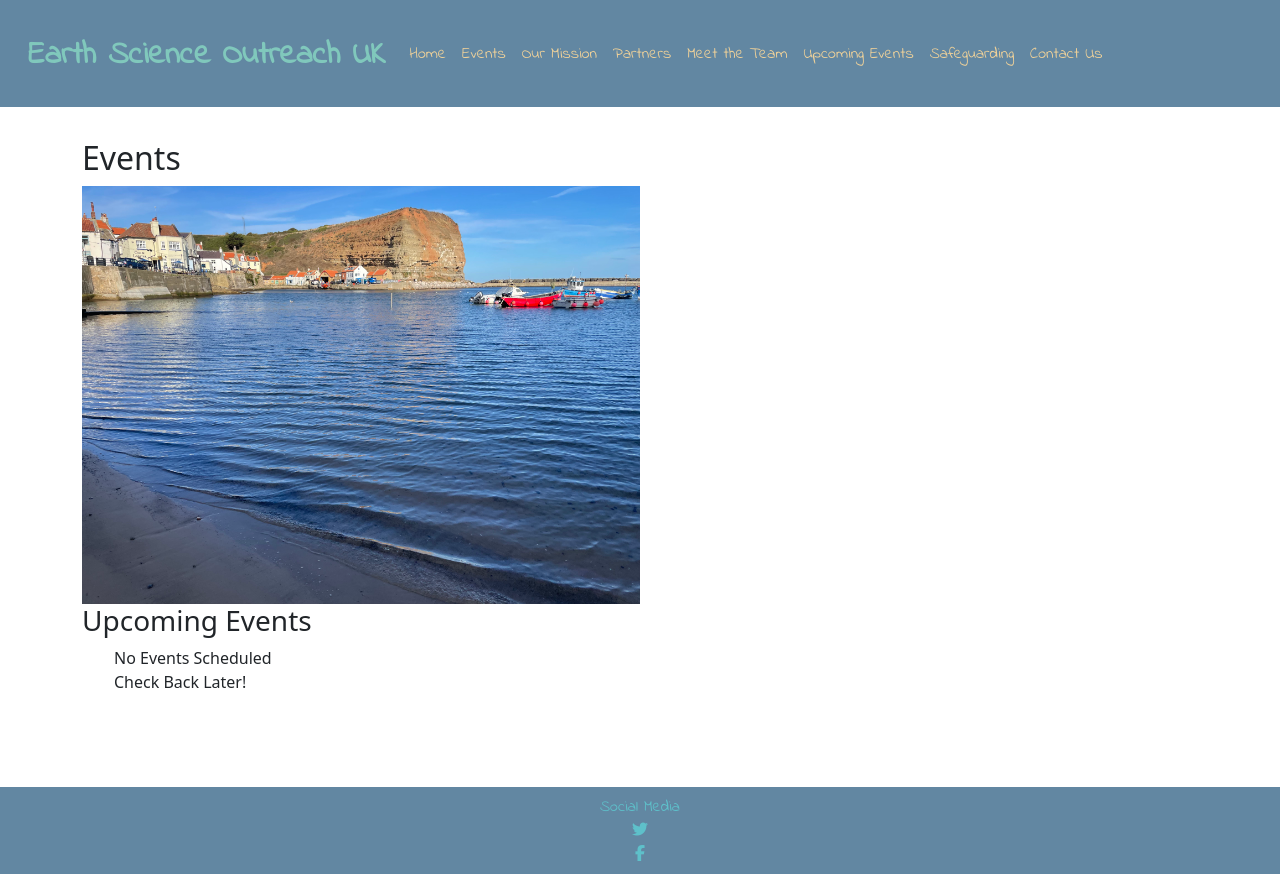
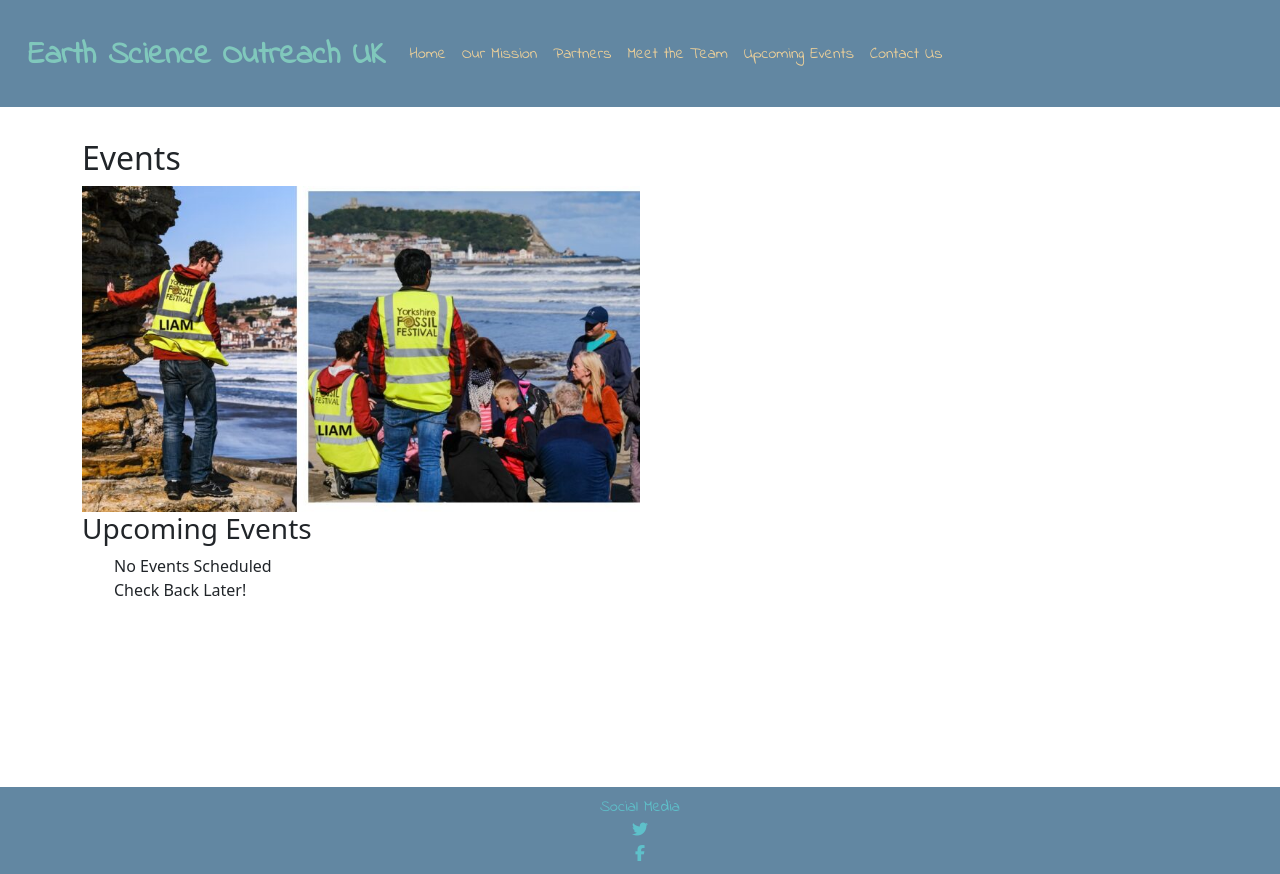
Before and after one commit to HollyT85/ESO2, a Django app: page /events/ in a window 1280 px wide. Shown: the top 874 px of the page. Run offline with Django 5.2, Linux system fonts and the light colour scheme; some libraries are stand-ins or nearby versions.

Commit message:
updated image on events page

```diff
--- a/events/templates/events/events.html
+++ b/events/templates/events/events.html
@@ -5,7 +5,7 @@
 <div class="container">
     <h2>Events</h2>
 <div>
-    <img src="{% static 'media/images/carousel/IMG_2649.jpeg' %}" alt="Staithes" style="width:50%; height:auto;">
+    <img src="{% static 'media/images/general/liam.jpg' %}" alt="Staithes" style="width:50%; height:auto;">
 </div>
 
 <div>
--- a/templates/base.html
+++ b/templates/base.html
@@ -60,9 +60,6 @@
           <a class="nav-link" aria-current="page" href="{% url 'home:home' %}">Home</a>
         </li>
         <li class="nav-item">
-          <a class="nav-link" aria-current="page" href="{% url 'events:events' %}">Events</a>
-        </li>
-        <li class="nav-item">
           <a class="nav-link" href="{% url 'mission:mission' %}">Our Mission</a>
         </li>
         <li class="nav-item">
@@ -73,9 +70,6 @@
         </li>
         <li class="nav-item">
           <a class="nav-link" href="{% url 'events:events' %}">Upcoming Events</a>
-        </li>
-        <li class="nav-item">
-          <a class="nav-link" href="{% url 'safeguarding:safeguarding' %}">Safeguarding</a>
         </li>
         <li class="nav-item">
           <a class="nav-link" href="{% url 'contact:contact' %}">Contact Us</a>
@@ -107,6 +101,8 @@
         </div>
         <div class="col-4">
 
+          <a class="nav-link" href="{% url 'safeguarding:safeguarding' %}">Safeguarding</a>
+
         </div>
         <div class="col-4">
             <p class="m-0 text-center text-white">
```
Also changed, not shown: static/media/images/general/liam.jpg (added), static/media/images/general/sally.jpg (added), static/media/images/general/steve.jpg (added), 1 other file.
